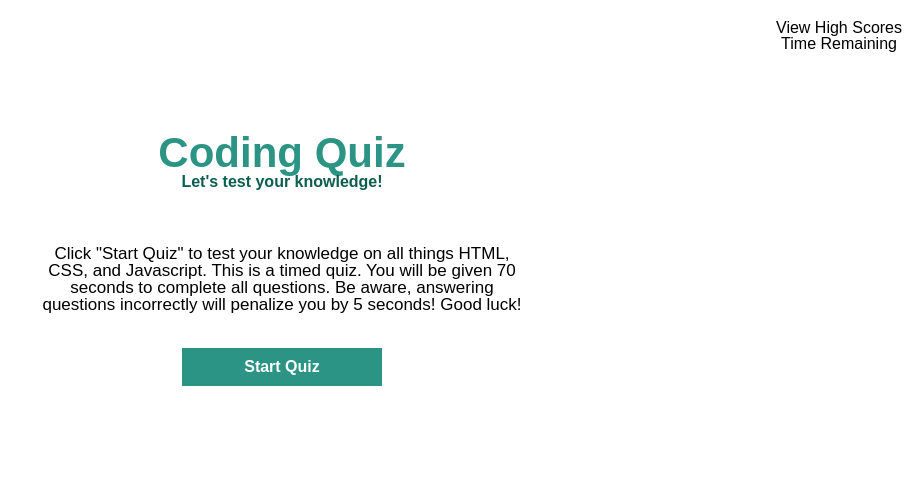
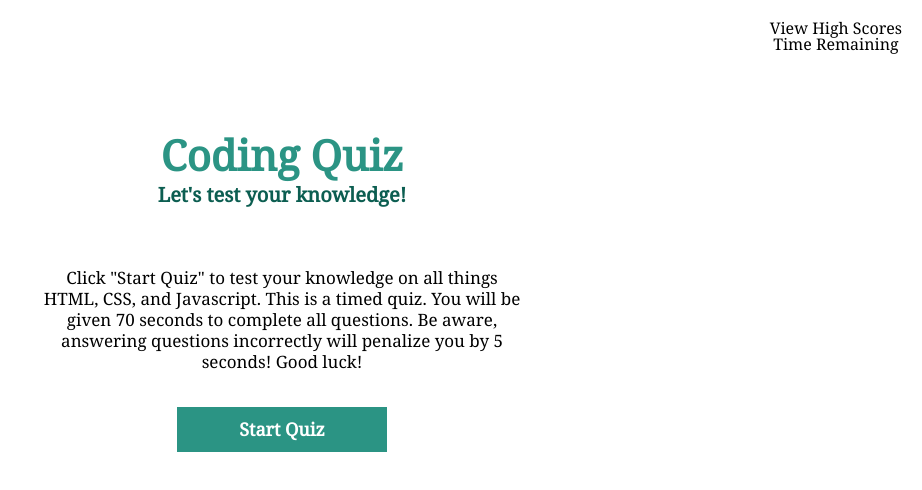
Before and after one commit to NicoleBrubaker/Code-Quiz, a plain HTML site: page index.html in a window 1280 px wide. Shown: the whole page, without its empty margins (358-1280 px from the left). Drawn offline with Linux system fonts and the light colour scheme.

Commit message:
added custom font - updating some styling to accomodate. Added new screenshots to README

```diff
--- a/assets/style.css
+++ b/assets/style.css
@@ -2,6 +2,8 @@
 * {
   text-align: center;
   margin: 0;
+  font-family: "Courgette", cursive;
+  font-family: "Noto Serif", serif;
 }
 
 /* Element based stylings */
@@ -26,19 +28,28 @@ h1 {
   color: #2b9484;
   text-align: center;
   font-size: 42px;
+  line-height: 45px;
 }
 
 h2 {
   margin-bottom: 40px;
   color: #0c5e51;
-    text-align: center;
+  text-align: center;
+  line-height: 35px;
+  font-size: 20px;
+}
+
+h3 {
+  line-height: 25px;
+  font-size: 18px;
 }
 
 p {
   max-width: 40%;
   margin-inline: auto;
   font-size: 17px;
-  padding: 15px
+  padding: 15px;
+  line-height: 21px;
 }
 
 button {
@@ -51,7 +62,7 @@ button {
   display: inline-block;
   font-size: 16px;
   margin: 20px;
-  width: 200px;
+  width: 210px;
 }
 
 button:hover {
@@ -66,11 +77,14 @@ input {
 }
 
 /* Each seperate answer option button  */
-#answer-button-a, #answer-button-b, #answer-button-c, #answer-button-d {
+#answer-button-a,
+#answer-button-b,
+#answer-button-c,
+#answer-button-d {
   display: none;
-    justify-content: center;
-    align-items: center;
-    margin-inline: auto;
+  justify-content: center;
+  align-items: center;
+  margin-inline: auto;
 }
 
 /* Game Over page to be hidden by default, until called */
--- a/index.html
+++ b/index.html
@@ -7,6 +7,9 @@
     <!-- Reset style file and custom css files -->
     <link rel="stylesheet" href="./assets/reset.css" />
     <link rel="stylesheet" href="./assets/style.css" />
+    <link rel="preconnect" href="https://fonts.googleapis.com">
+<link rel="preconnect" href="https://fonts.gstatic.com" crossorigin>
+<link href="https://fonts.googleapis.com/css2?family=Courgette&family=Noto+Serif&display=swap" rel="stylesheet">
   </head>
 
   <!-- Nav and home page text -->
```
Also changed, not shown: assets/images/image-3.png (added), assets/images/image-4.png (added), assets/images/image-5.png (added), image-1.png (deleted), image-2.png (deleted), image.png (deleted), 1 other file.
